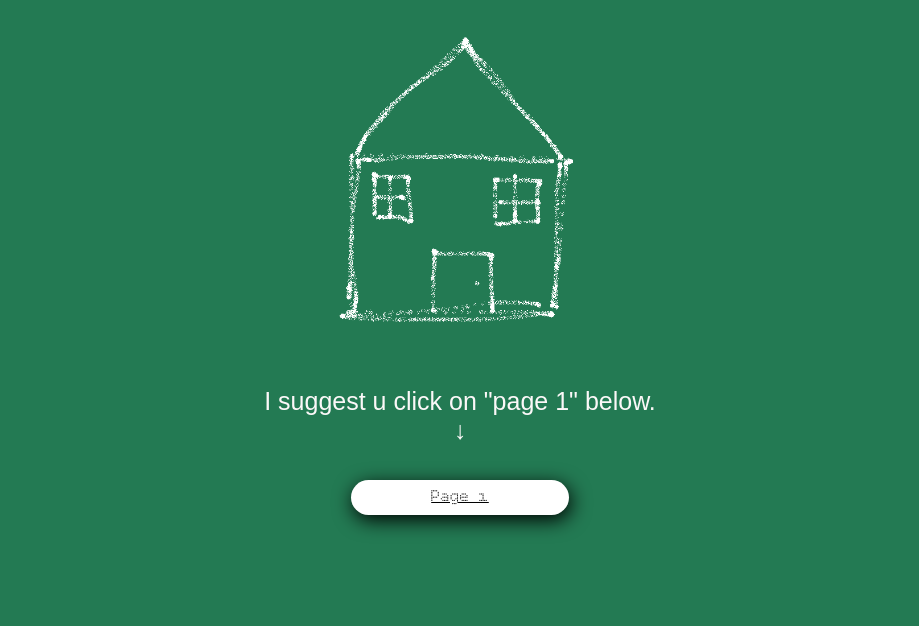
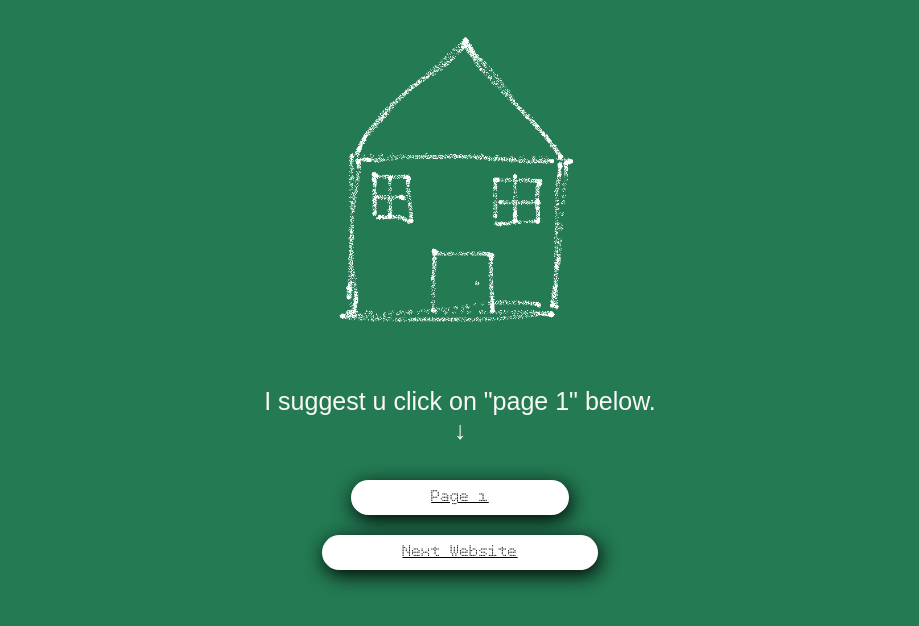
Before and after one commit to Mauriceeggel/head-online-together-workshop, a plain HTML site: page index.html in a window 1280 px wide. Shown: the part 148-774 px from the top of the page, without its empty margins (180-1099 px from the left). Drawn offline with Linux system fonts and the light colour scheme.

Commit message:
pages up test

```diff
--- a/index.html
+++ b/index.html
@@ -42,6 +42,7 @@
 
 			<!-- This is a relative link. It links to another page in the website using a path relative to its own position in the folder structure -->
 			<a class="link" href="./page-1.html">Page 1</a> <br>
+			<a class="link" href="">Next Website</a> <br>
 
 			<!-- This is an absolute link. Following this path from anywhere on the internet will take you to the same place -->
 			<!-- The target="_blank" attribute makes it open in a new tab -->
```
